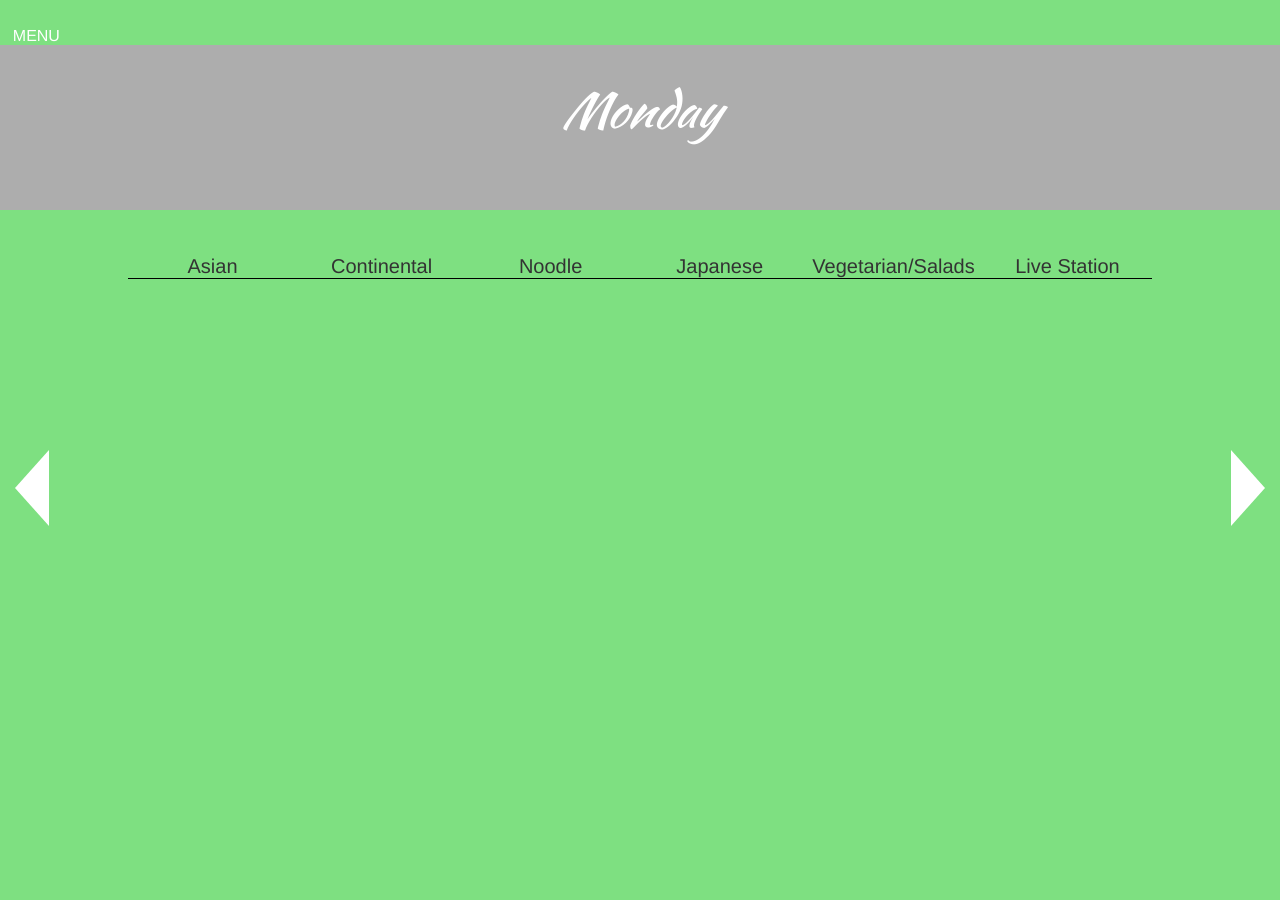
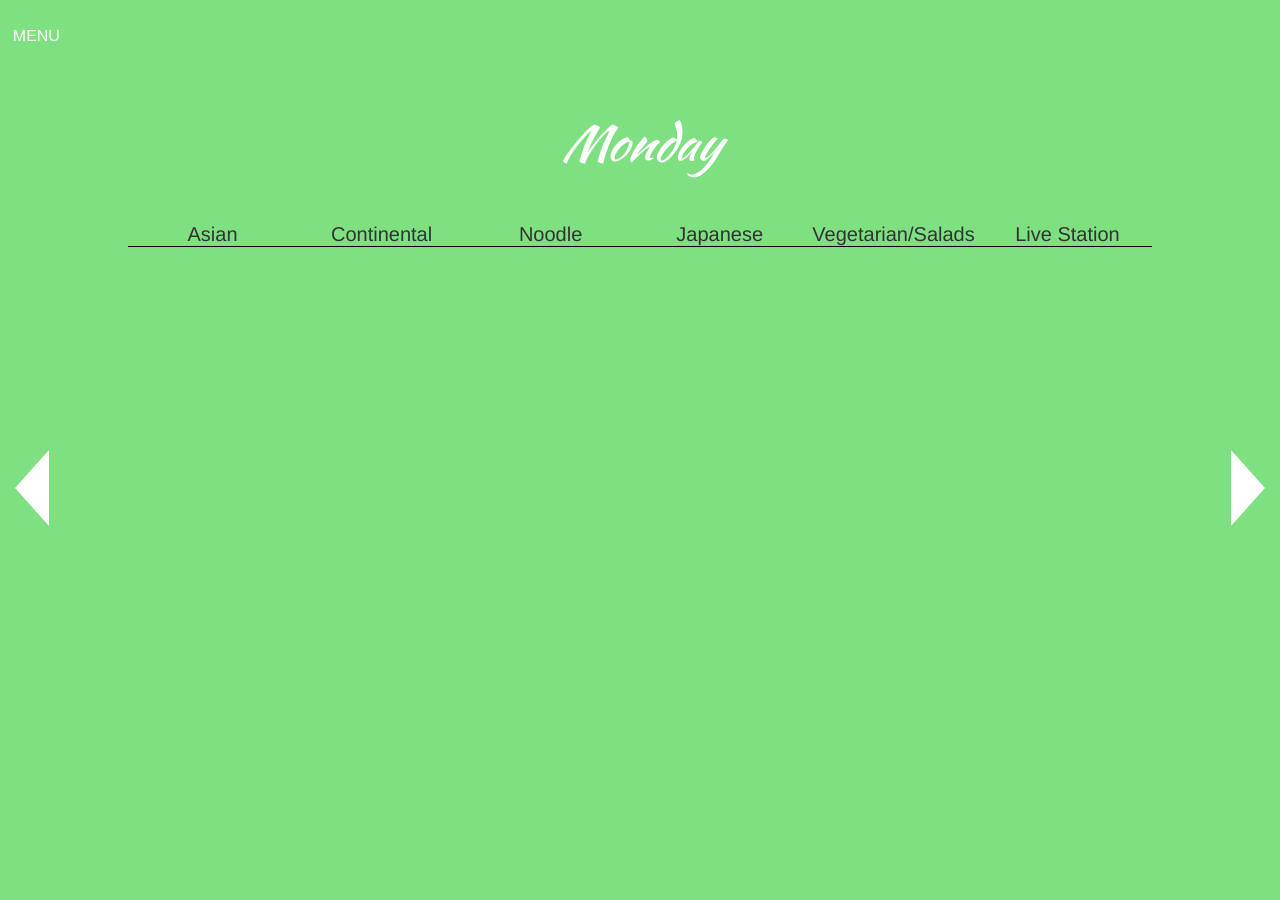
Before and after one commit to InternationalSchoolBangkok/isbcafeteriawebsite, a PHP site: page / in a window 1280 px wide. Run offline with PHP 8.4, Linux system fonts and the light colour scheme; data that the repository does not hold is empty.

Commit message:
The grey think looks ugly af.

```diff
--- a/index.php
+++ b/index.php
@@ -38,9 +38,6 @@ $displayWeek = $cache["current-week"];
 
 
         /*Comment this out to remove grey menu*/
-        width:100vw;
-        height:15vh;
-        background-color: #ADADAD;
 	}
 
 	.intro p{
```
